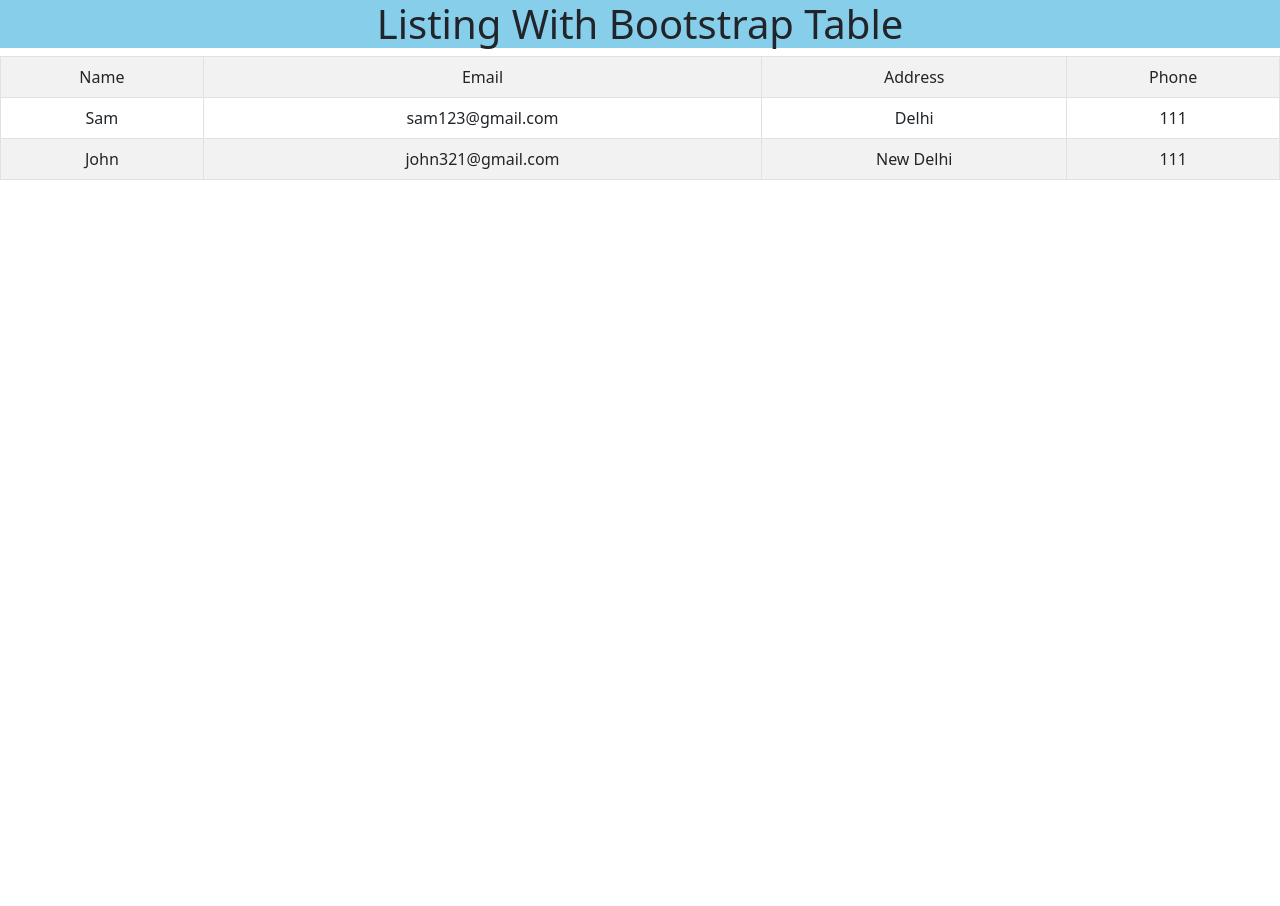
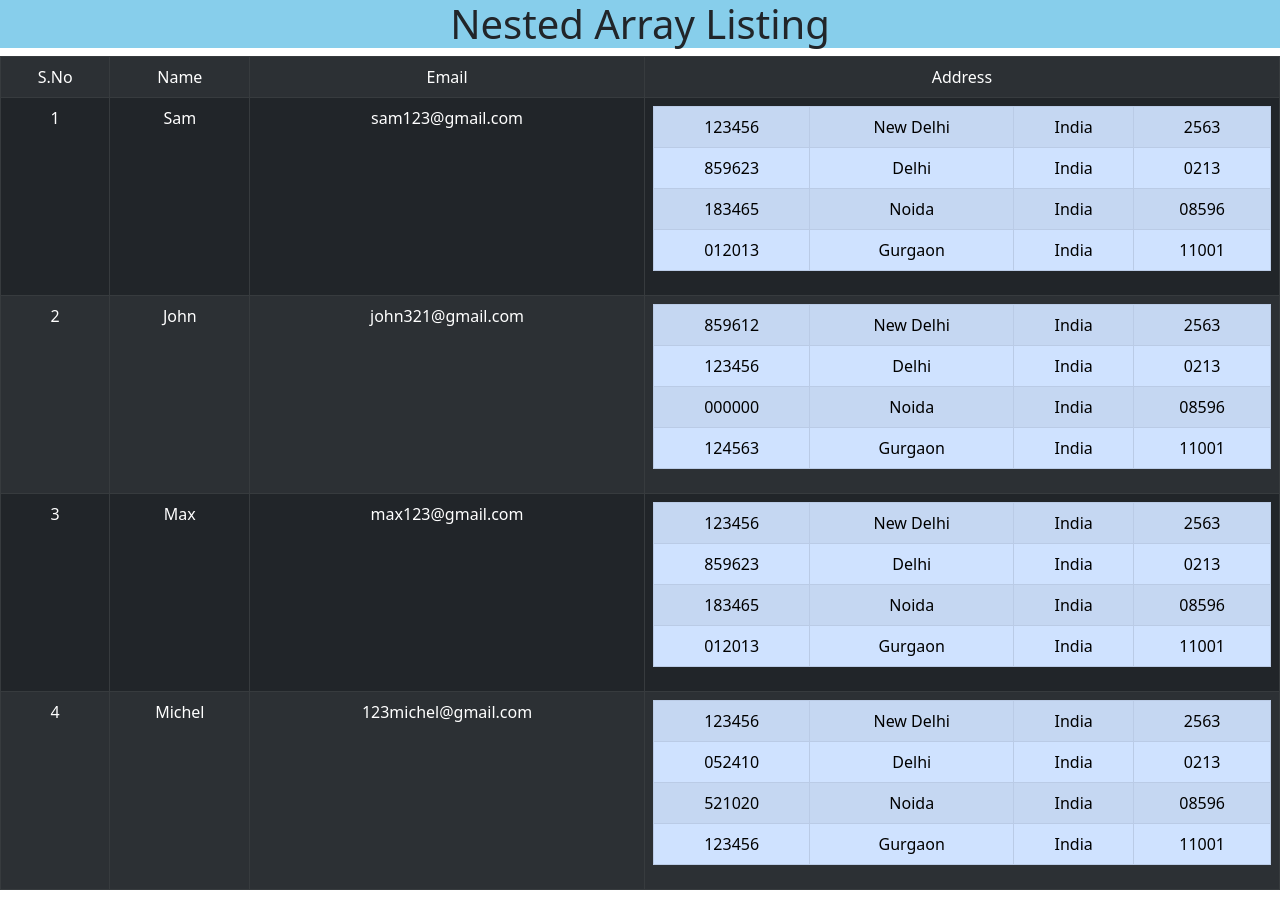
Before and after one commit to satyamn96/react_app, a React (Create React App) app: page / in a window 1280 px wide. Before the commit the page ends 800 px from the top, so only its background shows below. Built offline with nearby package versions, Linux system fonts and the light colour scheme.

Commit message:
Nested Array Listing In REACT

```diff
--- a/src/App.js
+++ b/src/App.js
@@ -19,7 +19,8 @@ import React from 'react'
 // import UseCss from './Components/UseCss';
 // import Bootstrap from './Components/Bootstrap';
 // import ArrayMap from './Components/ArrayMap';
-import BootstrapList from './Components/BootstrapList';
+// import BootstrapList from './Components/BootstrapList';
+import NestedArrayList from './Components/NestedArrayList';
 function App() {
 
   // function getData() {
@@ -46,7 +47,8 @@ function App() {
       {/* <UseCss /> */}
       {/* <Bootstrap /> */}
       {/* <ArrayMap /> */}
-      <BootstrapList />
+      {/* <BootstrapList /> */}
+      <NestedArrayList />
        </div>
   );
 }
--- /dev/null
+++ b/src/Components/NestedArrayList.js
@@ -0,0 +1,76 @@
+import React from 'react'
+import {Table} from 'react-bootstrap'
+export default function BootstrapList() {
+
+    const students = [
+        { name: 'Sam', email: 'sam123@gmail.com', address:[
+            {House_No: '123456',City:'New Delhi',Country:'India',Mobile:'2563'},
+            {House_No: '859623',City:'Delhi',Country:'India',Mobile:'0213'},
+            {House_No: '183465',City:'Noida',Country:'India',Mobile:'08596'},
+            {House_No: '012013',City:'Gurgaon',Country:'India',Mobile:'11001'}
+        ]},
+        { name: 'John', email: 'john321@gmail.com', address:[
+            {House_No: '859612',City:'New Delhi',Country:'India',Mobile:'2563'},
+            {House_No: '123456',City:'Delhi',Country:'India',Mobile:'0213'},
+            {House_No: '000000',City:'Noida',Country:'India',Mobile:'08596'},
+            {House_No: '124563',City:'Gurgaon',Country:'India',Mobile:'11001'}
+        ]},
+        { name: 'Max', email: 'max123@gmail.com',address:[
+            {House_No: '123456',City:'New Delhi',Country:'India',Mobile:'2563'},
+            {House_No: '859623',City:'Delhi',Country:'India',Mobile:'0213'},
+            {House_No: '183465',City:'Noida',Country:'India',Mobile:'08596'},
+            {House_No: '012013',City:'Gurgaon',Country:'India',Mobile:'11001'}
+        ]},
+        { name: 'Michel', email: '123michel@gmail.com',address:[
+            {House_No: '123456',City:'New Delhi',Country:'India',Mobile:'2563'},
+            {House_No: '052410',City:'Delhi',Country:'India',Mobile:'0213'},
+            {House_No: '521020',City:'Noida',Country:'India',Mobile:'08596'},
+            {House_No: '123456',City:'Gurgaon',Country:'India',Mobile:'11001'}
+        ]}
+    ]
+  return (
+    <>
+    <div className="app">
+      <h1>Nested Array Listing </h1>
+
+    </div>
+    <div className="App">
+    <Table striped bordered hover variant='dark'>
+          <tbody>
+              <tr>
+                  <td>S.No</td>
+                  <td>Name</td>
+                  <td>Email</td>
+                  <td>Address</td>
+              </tr>
+              {
+                students.map((item,i)=>
+                    <tr key={i}>
+                        <td>{i+1}</td>
+                        <td>{item.name}</td>
+                        <td>{item.email}</td>
+                        <td>
+                            <Table striped bordered hover variant='primary'>
+                                <tbody>
+                            {
+                                item.address.map((adress)=>
+                                <tr key={i} >
+                                    <td>{adress.House_No}</td>
+                                    <td>{adress.City}</td>
+                                    <td>{adress.Country}</td>
+                                    <td>{adress.Mobile}</td>
+                                </tr>
+                                )
+                            }
+                            </tbody>
+                            </Table>
+                        </td>
+                    </tr>
+                )
+             }
+          </tbody>
+      </Table>
+    </div>
+    </>
+  )
+}
```
